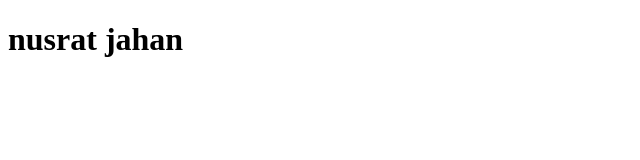
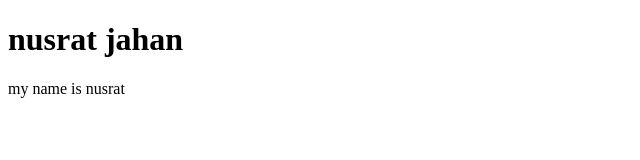
Before and after one commit to Dev-nusrat/portfolio-website, a plain HTML site: page index.html in a window 1280 px wide. Shown: the whole page, without its empty margins (0-640 px from the left). Drawn offline with Linux system fonts and the light colour scheme.

Commit message:
my-brand

```diff
--- a/index.html
+++ b/index.html
@@ -7,5 +7,6 @@
 </head>
 <body>
     <h1>nusrat jahan</h1>
+    <p>my name is nusrat</p>
 </body>
 </html>
```
